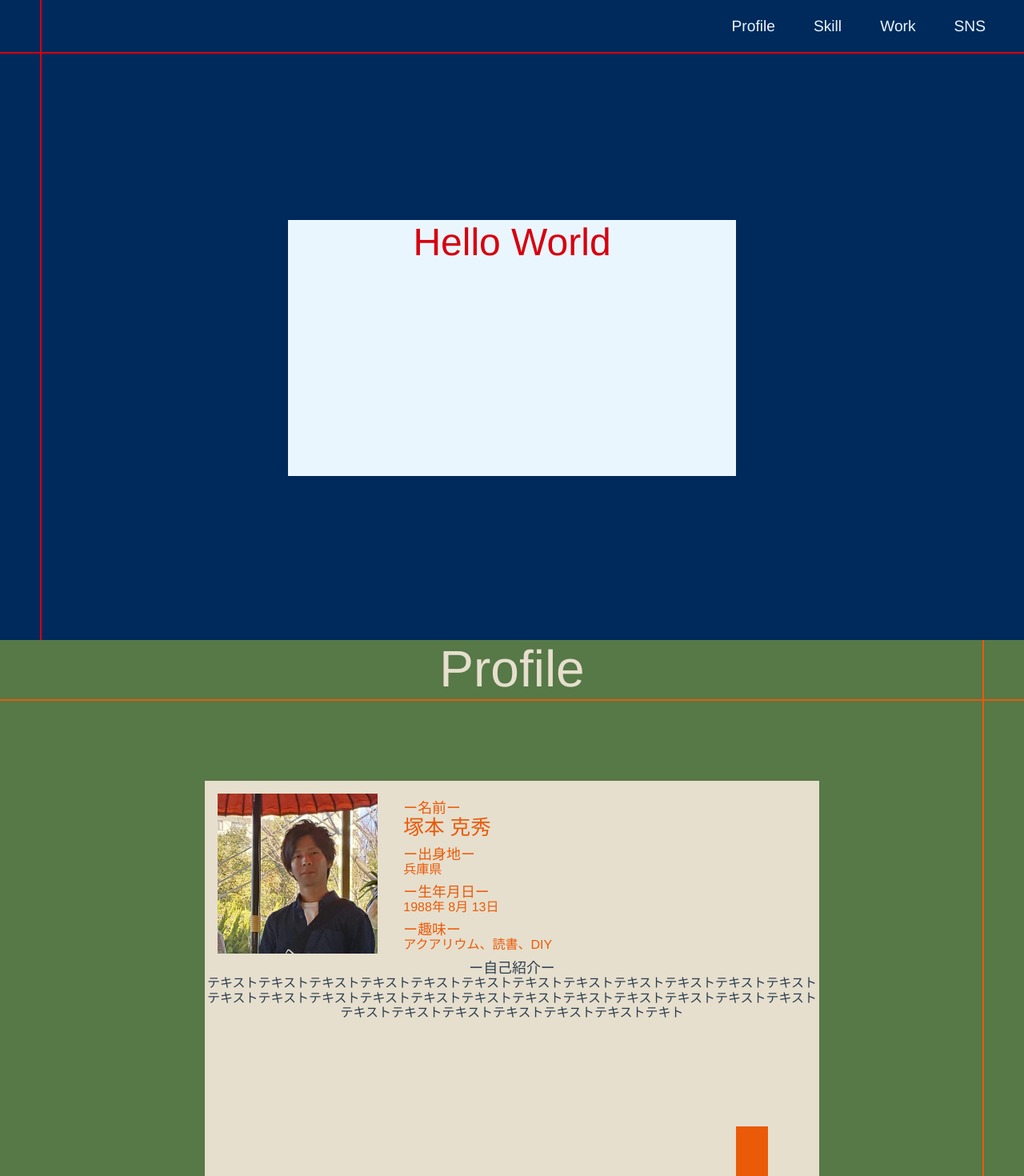
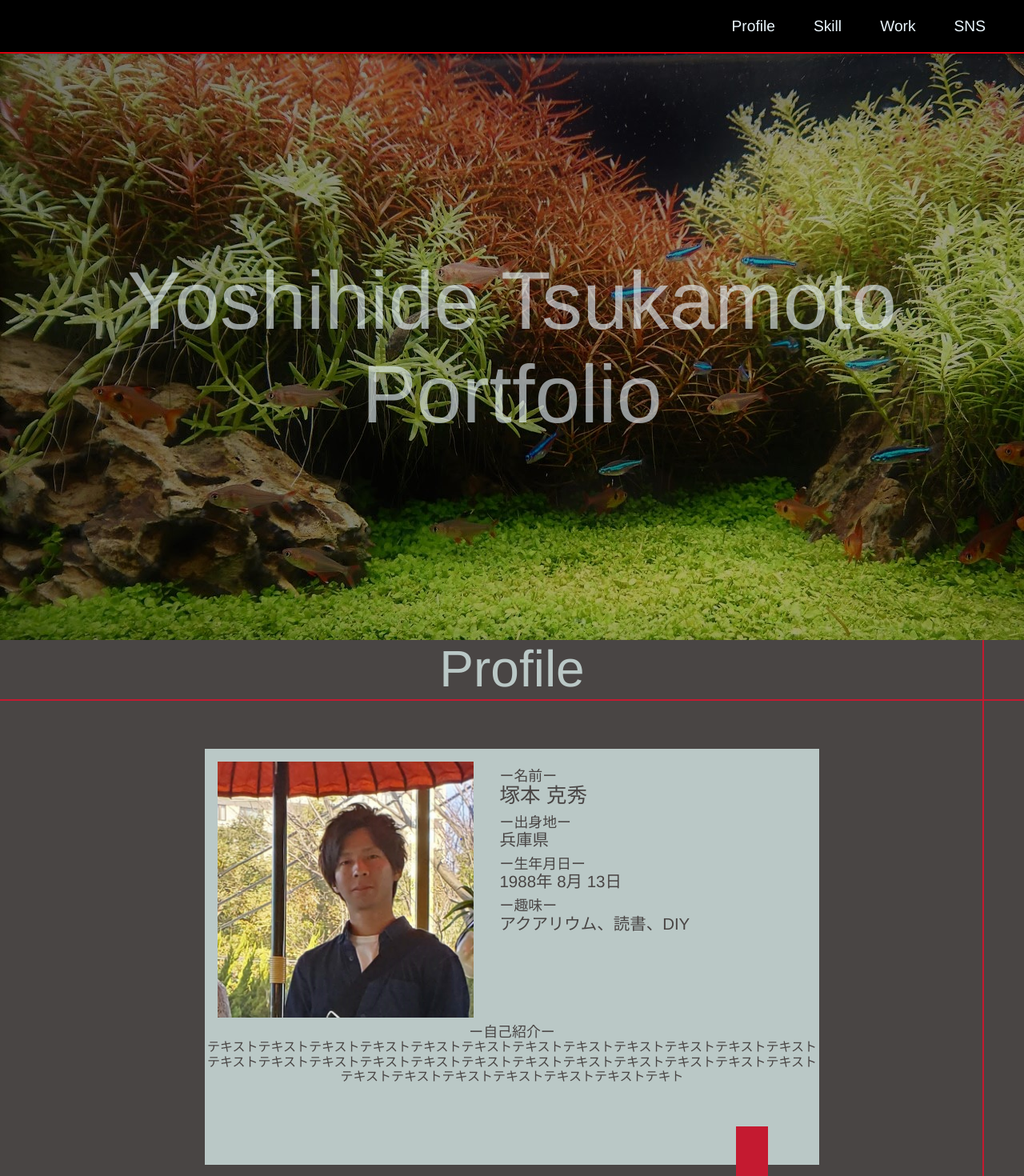
Before and after one commit to yoshihide1/Vue-Portfolio, a Vue app: page / in a window 1280 px wide. Shown: the top 1470 px of the page at 80% size. Built offline with nearby package versions, Linux system fonts and the light colour scheme.

Commit message:
見た目修正

```diff
--- a/src/components/hamburgerMenu.vue
+++ b/src/components/hamburgerMenu.vue
@@ -13,16 +13,16 @@
       <div class="menu" v-show="activeBtn" @click="activeBtn = false">
         <ul>
           <li>
-            <a href="#profile" v-scroll-to="profile">Profile</a>
+            <a href="#profile">Profile</a>
           </li>
           <li>
-            <a href="#" v-scroll-to="skill">Skill</a>
+            <a href="#skill">Skill</a>
           </li>
           <li>
-            <a href="#" v-scroll-to="work">Work</a>
+            <a href="#work">Work</a>
           </li>
           <li>
-            <a href="#" v-scroll-to="sns">SNS</a>
+            <a href="#footer">SNS</a>
           </li>
         </ul>
       </div>
@@ -41,10 +41,6 @@ export default {
     return {
       hamburgerMenu: true,
       activeBtn: false,
-      profile: "#profile",
-      skill: "#skill",
-      work: "#work",
-      sns: "#sns",
       scrollY: 0,
       scroll: 0,
       topBtn: 0,
@@ -85,7 +81,7 @@ export default {
   opacity: 0;
 }
 .top__btn {
-  z-index: 1000;
+  z-index: 1500;
   position: fixed;
   bottom: 10px;
   right: 10px;
@@ -95,7 +91,7 @@ export default {
   line-height: 50px;
   cursor: pointer;
   color: #eaf6fd;
-  background-color: rgba(255, 255, 255, 0.2);
+  background-color: rgba(0, 0, 0, 0.3);
   border-radius: 50%;
 }
 /*ハンバーガーメニュー*/
--- a/src/components/header.vue
+++ b/src/components/header.vue
@@ -2,10 +2,18 @@
   <div id="header">
     <div class="line"></div>
     <ul class="nav__menu">
-      <li><a href="#" v-scroll-to="profile" class="nav__menu__link">Profile</a></li>
-      <li><a href="#" v-scroll-to="skill" class="nav__menu__link">Skill</a></li>
-      <li><a href="#" v-scroll-to="work" class="nav__menu__link">Work</a></li>
-      <li><a href="#" v-scroll-to="sns" class="nav__menu__link">SNS</a></li>
+      <li>
+        <router-link class="nav__menu__link" v-scroll-to="'#profile'" to>Profile</router-link>
+      </li>
+      <li>
+        <router-link class="nav__menu__link" v-scroll-to="'#skill'" to>Skill</router-link>
+      </li>
+      <li>
+        <router-link class="nav__menu__link" v-scroll-to="'#work'" to>Work</router-link>
+      </li>
+      <li>
+        <router-link class="nav__menu__link" v-scroll-to="'#footer'" to>SNS</router-link>
+      </li>
     </ul>
   </div>
 </template>
@@ -16,18 +24,16 @@ export default {
     return {
       hamburgerMenu: true,
       activeBtn: false,
-      profile: '#profile',
-      skill: '#skill',
-      work: '#work',
-      sns: '#sns'
-    }
+      profile: "#profile",
+      skill: "#skill",
+      work: "#work",
+      sns: "#footer",
+    };
   },
-}
+};
 </script>
 
 <style scoped>
-
-
 #header {
   width: 100%;
   height: 65px;
@@ -42,6 +48,4 @@ export default {
   font-size: 1.2rem;
   margin-right: 3rem;
 }
-
-
 </style>
--- a/src/components/main.vue
+++ b/src/components/main.vue
@@ -2,10 +2,10 @@
   <div>
     <Header />
     <div id="main">
-      <div id="line" />
       <div id="content">
         <div class="content__1">
-          <p>Hello World</p>
+          <p>Yoshihide Tsukamoto</p>
+          <p>Portfolio</p>
         </div>
       </div>
     </div>
@@ -21,11 +21,9 @@ export default {
   mounted() {
     const height = window.innerHeight;
     const mainHeight = document.getElementById("main")!;
-    const lineHeight = document.getElementById("line")!;
     const contentHeight = document.getElementById("content")!;
     mainHeight.style.height = height - 65 + "px";
     contentHeight.style.height = height - 65 + "px";
-    lineHeight.style.height = height + "px";
   },
   methods: {},
 };
@@ -35,14 +33,7 @@ export default {
 #main {
   height: 500px;
   border-top: 2px solid #d7000f;
-}
-#line {
-  position: absolute;
-  top: 0;
-  height: 500px;
-  margin-left: 50px;
-  background-color: #d7000f;
-  width: 2px;
+  background-image: url("../assets/images/main.jpg");
 }
 #content {
   position: relative;
@@ -52,10 +43,9 @@ export default {
   left: 50%;
   top: 50%;
   transform: translate(-50%, -50%);
-  height: 20rem;
-  width: 35rem;
-  background-color: #eaf6fd;
-  color: #d7000f;
-  font-size: 3rem;
+  width: 80vw;
+  color: #eaf6fd;
+  font-size: 8vw;
+  opacity: 0.6;
 }
 </style>
--- a/src/components/profile.vue
+++ b/src/components/profile.vue
@@ -4,11 +4,10 @@
     <div class="profile__line__title">
       <span class="title title__profile">Profile</span>
     </div>
-    <div class="profile__image"></div>
     <div class="profile__content__00">
       <div class="profile__content__01">
         <div class="profile__text">
-          <div>
+          <div class="profile__image">
             <img src="../assets/images/me.jpg" alt />
           </div>
           <div>
@@ -24,12 +23,11 @@
             <p>アクアリウム、読書、DIY</p>
           </div>
         </div>
-      <p class="profile__text__title">ー自己紹介ー</p>
-      <p>テキストテキストテキストテキストテキストテキストテキストテキストテキストテキストテキストテキストテキストテキストテキストテキストテキストテキストテキストテキストテキストテキストテキストテキストテキストテキストテキストテキストテキストテキストテキト</p>
+        <p class="profile__text__title">ー自己紹介ー</p>
+        <p>テキストテキストテキストテキストテキストテキストテキストテキストテキストテキストテキストテキストテキストテキストテキストテキストテキストテキストテキストテキストテキストテキストテキストテキストテキストテキストテキストテキストテキストテキストテキト</p>
       </div>
     </div>
-    <!-- <div class="profile__content__02"></div> -->
-    <div class="profile__content__03"></div>
+    <div class="profile__content__02"></div>
   </div>
 </template>
 
@@ -42,16 +40,16 @@ export default {};
   position: absolute;
   top: 0;
   right: 0;
-  background-color: #eb5a09;
+  background-color: #c41a30;
   width: 2px;
   height: 100vh;
   margin-right: 50px;
 }
 .profile__line__title {
-  border-bottom: 2px solid #eb5a09;
+  border-bottom: 2px solid #c41a30;
 }
 .title__profile {
-  color: #e6dfcd;
+  color: #bac8c6;
 }
 .profile__text__title {
   margin-top: 0.5rem;
@@ -60,8 +58,8 @@ export default {};
 .profile__text {
   display: flex;
   text-align: left;
+  font-size: 1.6vw;
   margin-top: 1rem;
-  color: #eb5a09;
 }
 .profile__text img {
   margin-left: 1rem;
@@ -77,25 +75,25 @@ export default {};
 .profile__content__00 {
   height: 90vh;
   position: relative;
-
 }
 .profile__content__01 {
   position: absolute;
   top: 0;
   right: 0;
-  bottom: 0;
+  bottom: 10vh;
   left: 0;
   margin: auto;
   height: 65vh;
   width: 60vw;
-  background-color: #e6dfcd;
+  background-color: #bac8c6;
+  color: #494544;
 }
-.profile__content__03 {
+.profile__content__02 {
   position: absolute;
   bottom: 0;
   right: 25vw;
   height: 24vh;
   width: 5vh;
-  background-color: #eb5a09;
+  background-color: #c41a30;
 }
 </style>
--- a/src/views/Home.vue
+++ b/src/views/Home.vue
@@ -1,6 +1,5 @@
 <template>
   <div class="main">
-    <!-- <Header /> -->
     <HamburgerMenu />
     <div class="block block__01">
       <Main />
@@ -14,9 +13,6 @@
     <div class="block block__04">
       <Work />
     </div>
-    <!-- <div class="block block__05">
-      <Sns />
-    </div> -->
     <div class="block block__footer">
       <Footer />
     </div>
@@ -25,24 +21,20 @@
 
 <script>
 import HamburgerMenu from "@/components/hamburgerMenu";
-// import Header from "@/components/header";
 import Main from "@/components/main";
 import Profile from "@/components/profile";
 import Skill from "@/components/skill";
 import Work from "@/components/work";
-// import Sns from "@/components/sns";
 import Footer from "@/components/footer";
 
 export default {
   name: "Home",
   components: {
     HamburgerMenu,
-    // Header,
     Main,
     Profile,
     Skill,
     Work,
-    // Sns,
     Footer,
   },
   data() {
@@ -70,11 +62,11 @@ export default {
   font-size: 5vw;
 }
 .block__01 {
-  background-color: #002a5b;
+  background-color: #000;
   z-index: 100;
 }
 .block__02 {
-  background-color: #567947;
+  background-color: #494544;
   z-index: 200;
 }
 .block__03 {
```
Also changed, not shown: src/components/sns.vue (deleted, +0 -15 lines), src/components/work.vue (+8 -19 lines), src/assets/images/Oltower1.png (deleted), src/assets/images/main.jpg (added).
